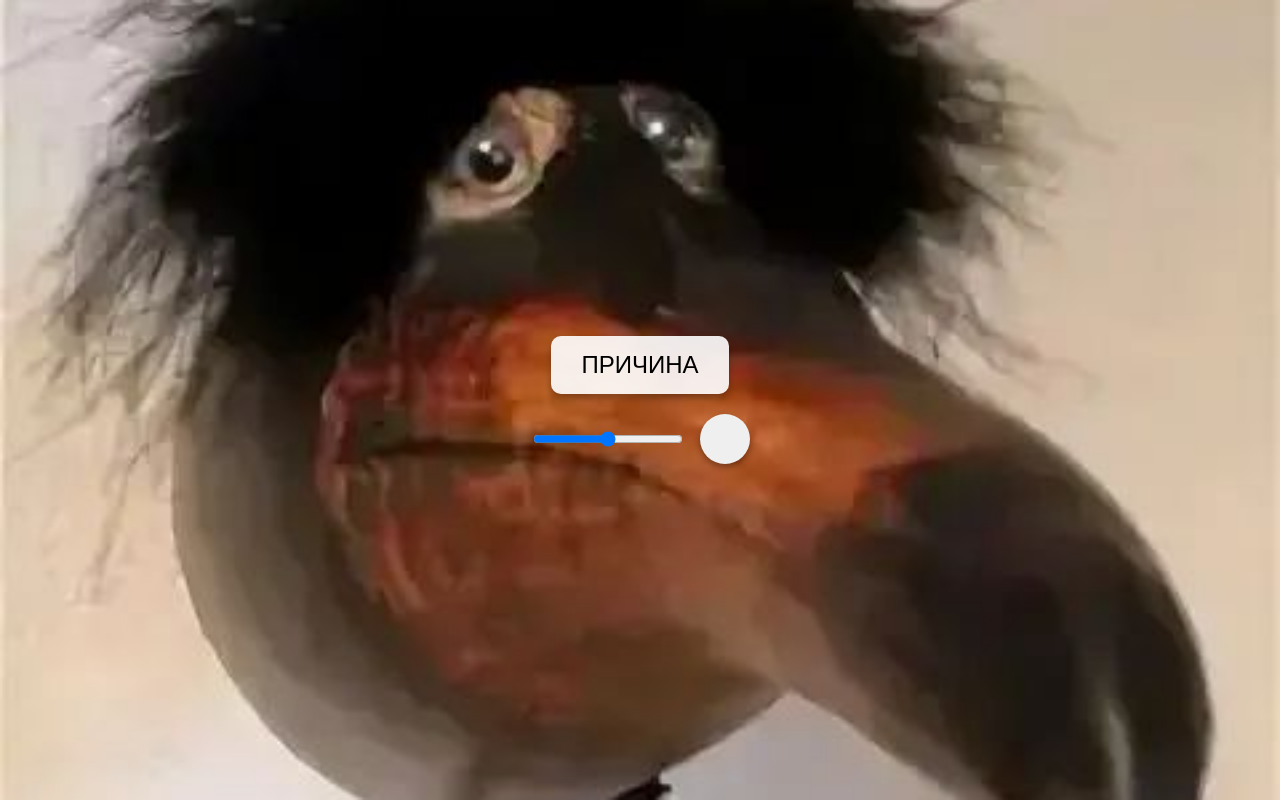
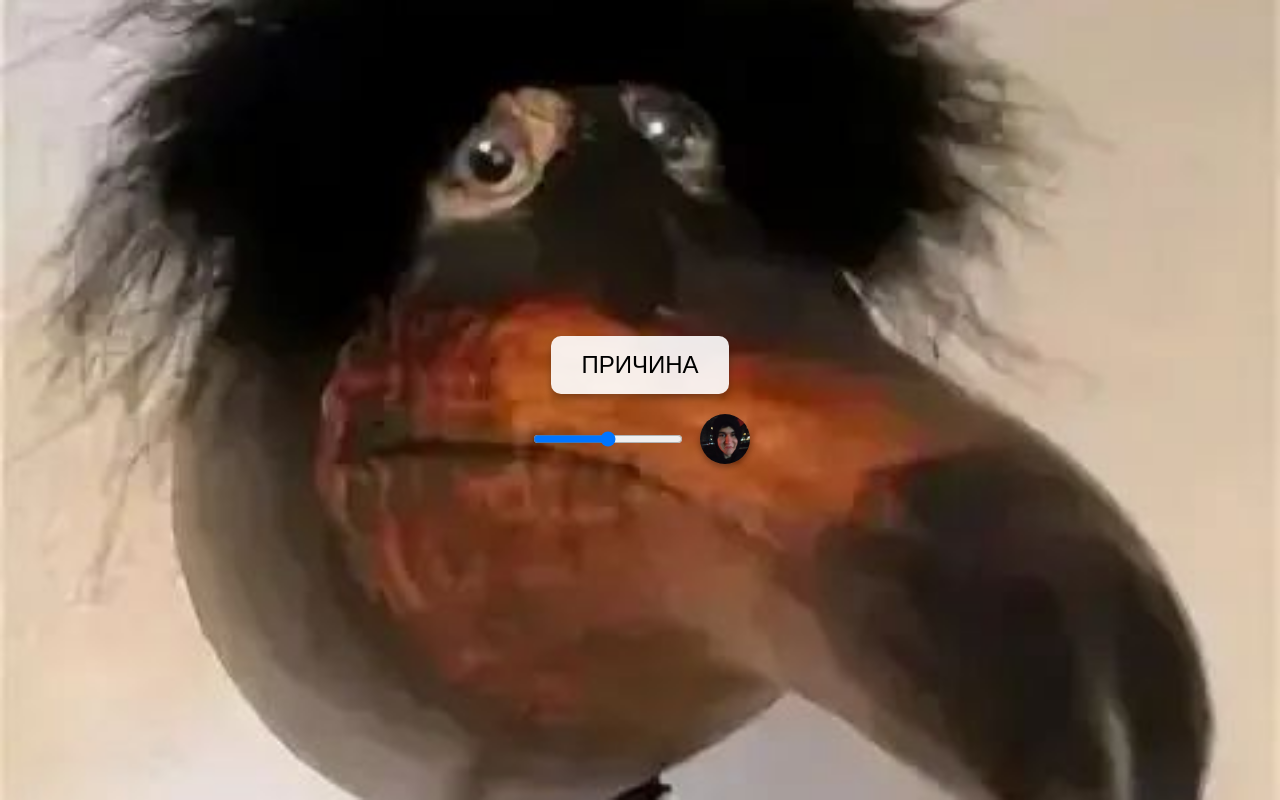
Before and after one commit to Tynec322/my-download-site, a plain HTML site: page index.html in a window 1280 px wide. Drawn offline with Linux system fonts and the light colour scheme.

Commit message:
Update index.html

```diff
--- a/index.html
+++ b/index.html
@@ -47,7 +47,7 @@
     .audio-toggle-button {
       width: 50px;
       height: 50px;
-      background-image: url('custom.png');
+      background-image: url('custom.jpg');
       background-size: cover;
       background-position: center;
       border: none;
```
